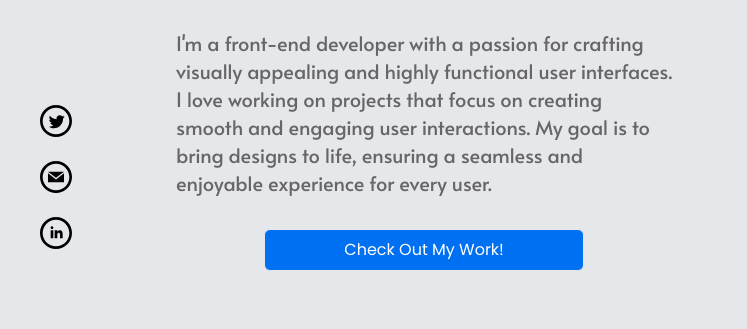
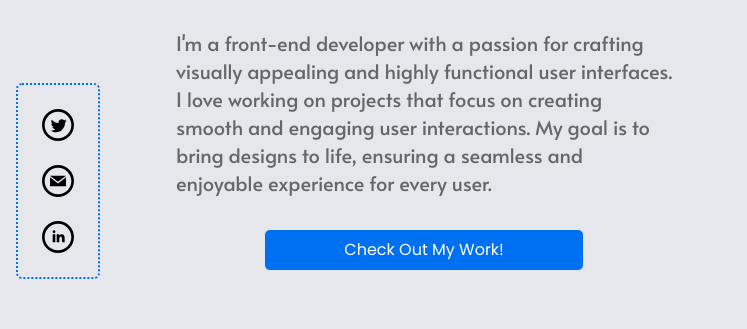
Before and after one commit to Femmyklever/my-portfolio-website, a website built with Vite: page index.html in a window 1280 px wide. Shown: the part 175-504 px from the top of the page, 0-747 px from the left. Built offline with nearby package versions, Linux system fonts and the light colour scheme; files whose address does not match are found by name.

Commit message:
update aside

```diff
--- a/index.html
+++ b/index.html
@@ -145,7 +145,7 @@
    </section>
    <!-- Aside Content -->
    <section id="aside-content">
-    <aside class="fixed top-40 transform translate-y-1/2 left-4 sm:p-4 py-6 md:p-6  border-dotted border-1 border-primary rounded-md dark:bg-white">
+    <aside class="fixed top-40 transform translate-y-1/2 left-4 sm:p-4 py-6 md:p-6  border-dotted border-2 border-primary rounded-md dark:bg-white">
       <div class="flex flex-col space-y-6 items-center">
         <div>
           <a href="https://x.com/femiklever"><img src="./public/image/iconmonstr-twitter-4.svg" alt="" class="sm:w-6 md:w-8 ficon"></a>
```
